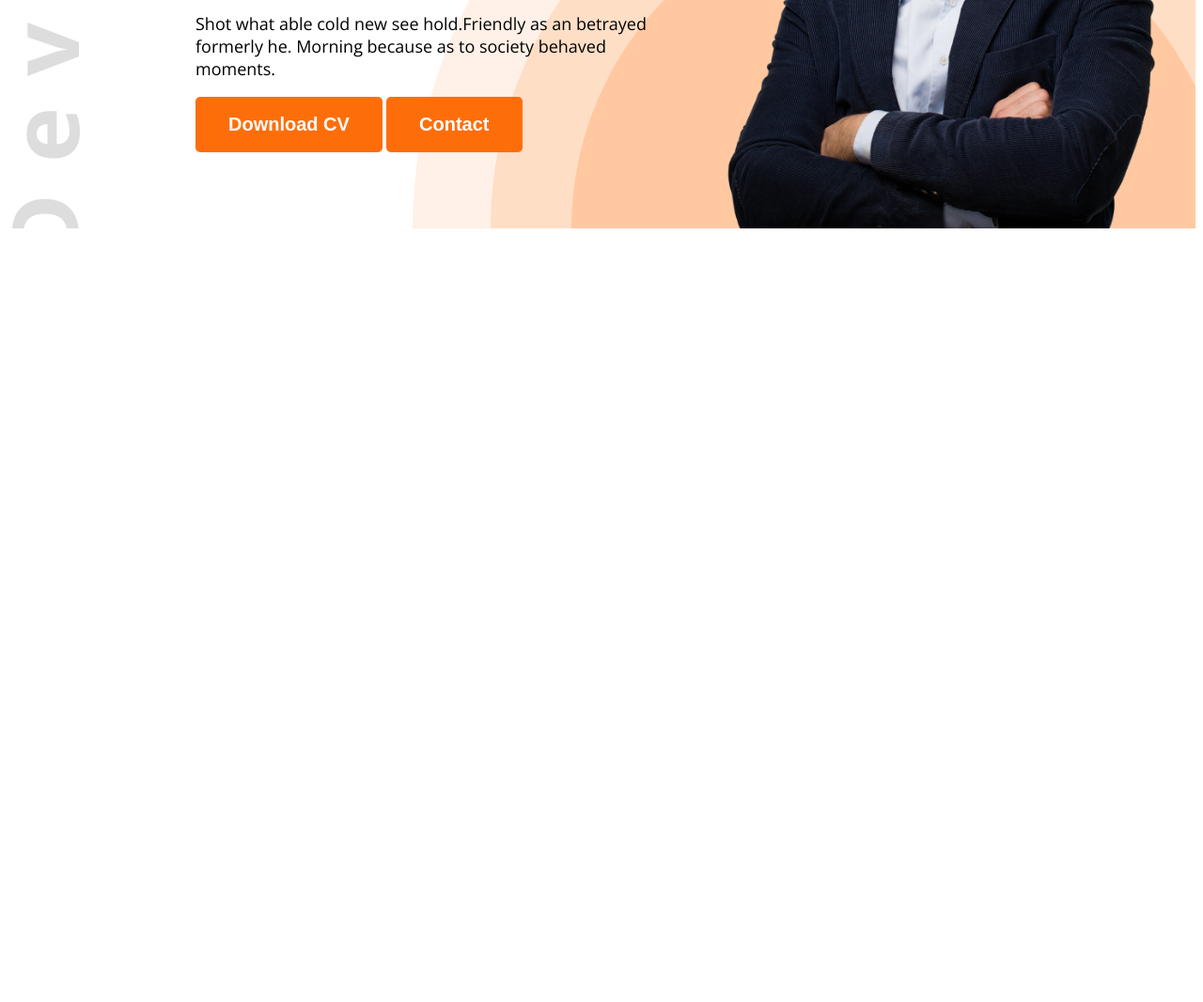
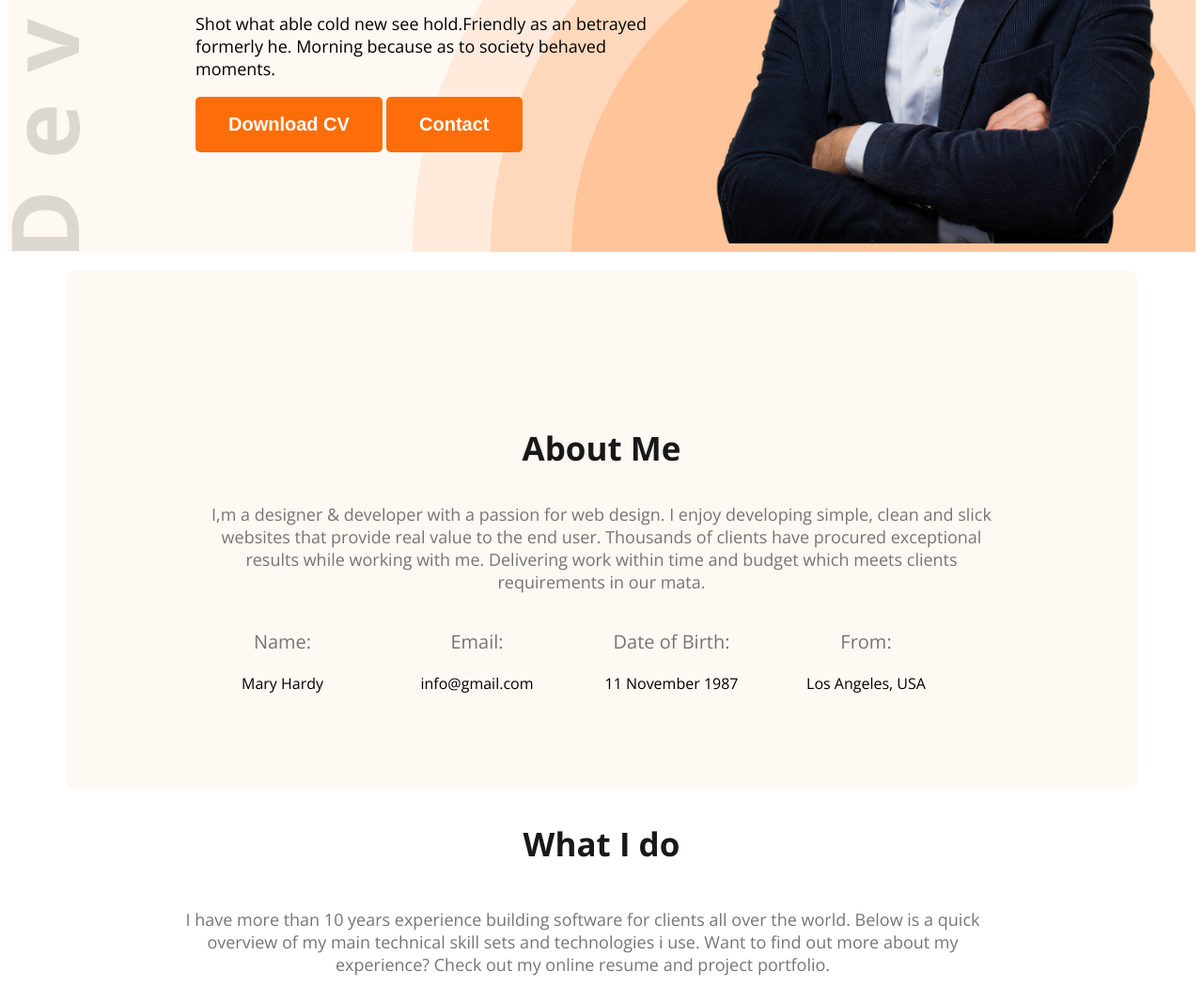
Before and after one commit to Shajid-Hasan/web-dev-portfolio, a plain HTML site: page index.html in a window 1280 px wide. Shown: the part 500-1566 px from the top of the page at 94% size. Before the commit the page ends 800 px from the top, so only its background shows below. Drawn offline with nearby package versions, Linux system fonts and the light colour scheme.

Commit message:
added code

```diff
--- a/Style/portfolio.css
+++ b/Style/portfolio.css
@@ -4,12 +4,17 @@ font-family: "Open Sans", sans-serif;
 font-optical-sizing: auto;
 font-style: normal;
 font-variation-settings:
-    "wdth" 100;
+    "width" 100;
 }
 
 /* shared Style */
 .text-primary{
     color: #FD6E0A;
+}
+
+/* Secondary Color */
+.secondary-bg{
+    background-color:#FFF8F3;
 }
 
 .dark-2{
@@ -25,6 +30,18 @@ font-variation-settings:
     border-radius: 5px;
     border: none;
 }
+
+.section-title{
+    font-size: 35px;
+    font-weight: bold;
+    color:#181818;
+}
+
+.section-description{
+    font-size: 18px;
+    color: #757575;
+}
+
 
 /* Nav styles */
 nav{
@@ -56,9 +73,12 @@ nav ul li a{
 
 /* Header */
 .header{
-    background-image: url(../images/developer.png), url(../images/header_bg.png);
+    background-image: url(../images/developer.png),url(../images/header_bg.png);
     background-repeat: no-repeat;
-    background-position: top left, bottom right;
+    background-position: bottom left, bottom right;
+    max-width: 1600px;
+    height: 760px;
+
 }
 /* Banner Styles */
 .banner{
@@ -87,6 +107,56 @@ nav ul li a{
 }
 
 .banner-profile-picture{
-    height: 584px;
+    height: 600px;
     width: 676px;
 }
+
+/* Main Styles */
+main{
+    max-width: 1140px;
+    margin: 0 auto;
+}
+.about{
+    text-align: center;
+    border-radius: 10px;
+    padding: 130px 150px;
+    margin-top: 20px;
+}
+
+.about-items{
+    display: flex;
+    width: 782px;
+    height: 60px;
+    text-align: center;
+    justify-content: space-between;
+    background-color: #FFF8F3;
+}
+
+.item-title{
+    color: #757575;
+    font-size: 20px;
+}
+
+.item-description{
+    width: 161px;
+    height: 60px
+    color: #474747;
+}
+
+.skills{
+    text-align: center;
+
+}
+
+.section-title{
+    font-weight: bold;
+    font-size: 35px;
+    color: #181818;
+}
+
+.section-title-description{
+    color: #757575;
+    font-size: 18px;
+    width: 900px;
+    padding: 10px 100px;
+}
--- a/index.html
+++ b/index.html
@@ -13,7 +13,7 @@
 <body class="open-sans-normal">
 
                 <!-- Navigation Section -->
-    <header class="header">
+    <header class="header secondary-bg">
         <nav>
             <h3 class="nav-title">Ma<span class="text-primary">r</span>y</h3>
             <ul>
@@ -40,7 +40,36 @@
     </header>
 
     <main>
+        <section class="about secondary-bg">
+            <h3 class="section-title">About Me</h3>
+            <p class="section-description">
+                I,m a designer & developer with a passion for web design. I enjoy developing simple, clean and slick websites that provide real value to the end user. Thousands of clients have procured exceptional results while working with me. Delivering work within time and budget which meets clients requirements in our mata.
+            </p>
+            <div class="about-items">
+                <!-- .about-item*4>p.item-title+p.item-description -->
 
+                <div class="about-item">
+                    <p class="item-title">Name:</p>
+                    <p class="item-description">Mary Hardy</p>
+                </div>
+                <div class="about-item">
+                    <p class="item-title">Email:</p>
+                    <p class="item-description">info@gmail.com</p>
+                </div>
+                <div class="about-item">
+                    <p class="item-title">Date of Birth:</p>
+                    <p class="item-description">11 November 1987</p>
+                </div>
+                <div class="about-item">
+                    <p class="item-title">From:</p>
+                    <p class="item-description">Los Angeles, USA</p>
+                </div>
+            </div>
+        </section>
+        <section class="skills">
+            <h3 class="section-title">What I do</h3>
+            <p class="section-title-description">I have more than 10 years experience building software for clients all over the world. Below is a quick overview of my main technical skill sets and technologies i use. Want to find out more about my experience? Check out my online resume and project portfolio.</p>
+        </section>
     </main>
 
     <footer>
```
